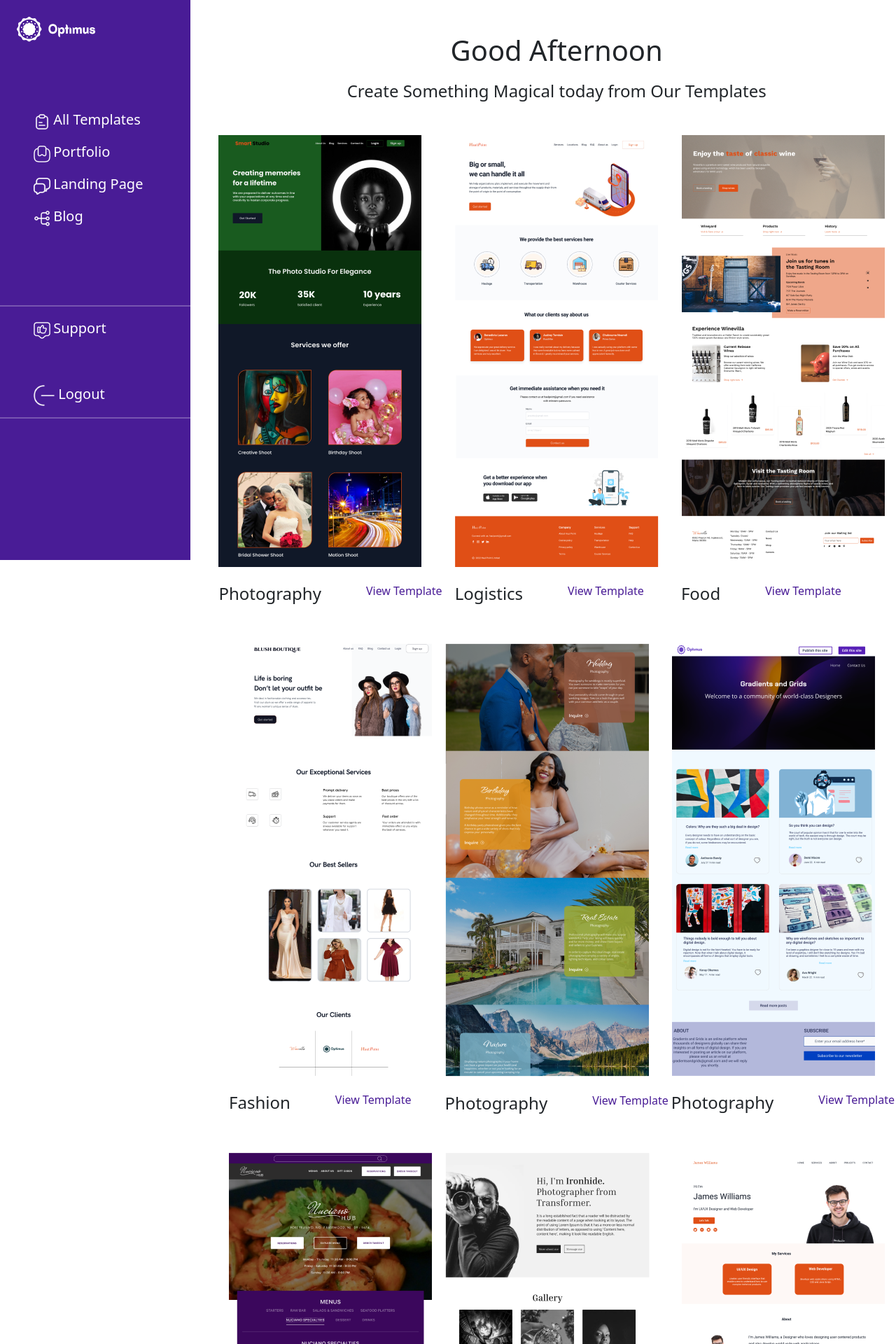
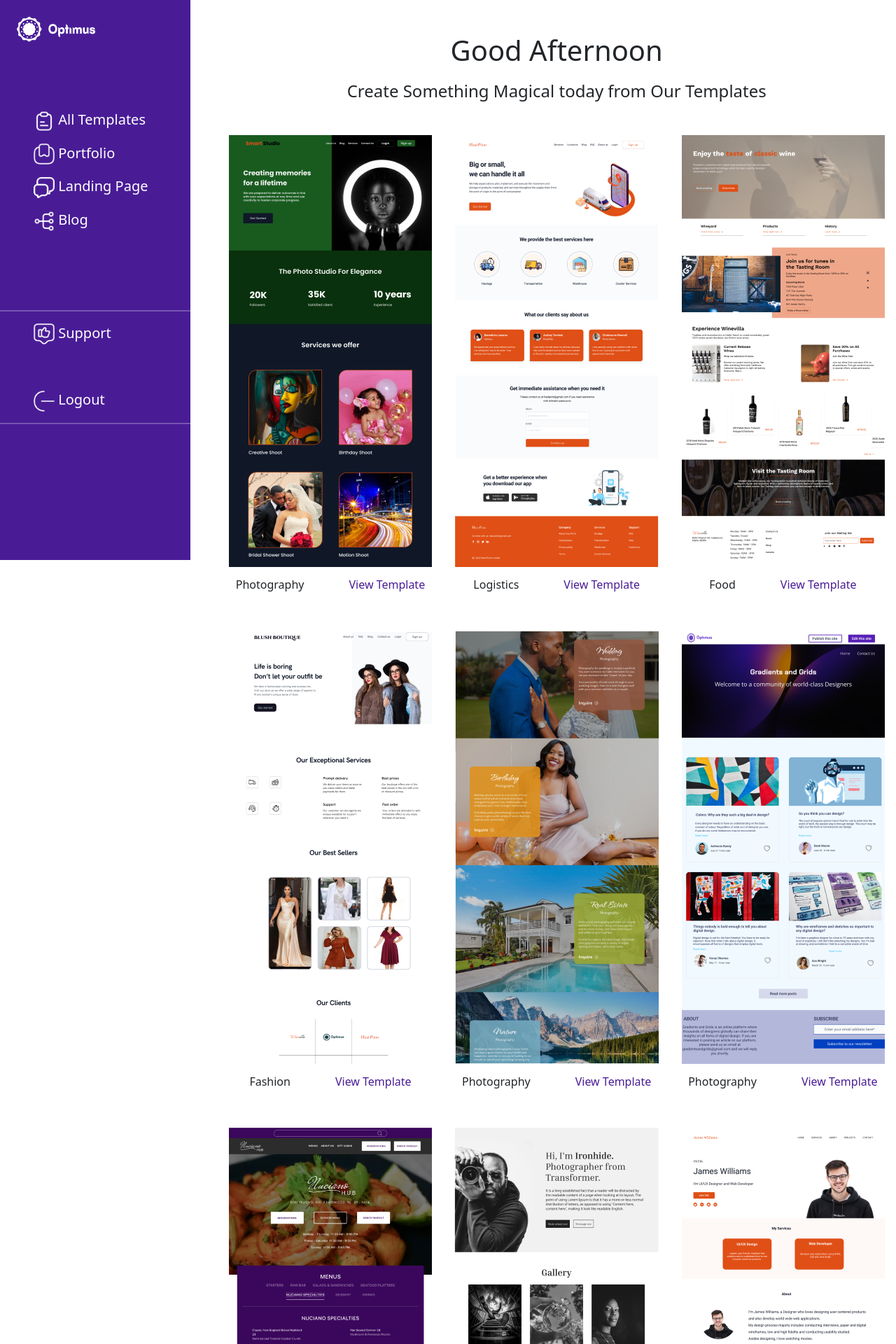
Before and after one commit to zuri-training/my-cms-pjt19, a Django app: page /home in a window 1280 px wide. Shown: the top 1920 px of the page at 70% size. Run offline with Django 3.2, Linux system fonts and the light colour scheme; some libraries are stand-ins or nearby versions.

Commit message:
Updated the edited styles

```diff
--- a/mycms/accounts/static/css/home.css
+++ b/mycms/accounts/static/css/home.css
@@ -1,4 +1,4 @@
-@import url('https://fonts.googleapis.com/css2?family=Sora:wght@400;500;600;700&display=swap');
+@import url("https://fonts.googleapis.com/css2?family=Sora:wght@400;500;600;700&display=swap");
 
 html,
 body,
@@ -356,7 +356,7 @@
 .box-md:hover {
   transform: translateY(-2%);
   transition: 1s linear;
-  }
+}
 
 .box-md > img {
   width: 100%;
--- a/mycms/accounts/templates/allTemplates.html
+++ b/mycms/accounts/templates/allTemplates.html
@@ -13,6 +13,11 @@
 <body>
 
     <div class="sideMenu">
+
+        <div class="toggle-btn">
+            <i class="fa-solid fa-bars"></i>
+         </div>
+
       <a href="/home">
         <div class="top-header m-4">
           <div><img src="{% static '/images/assets/Group 59933.png'%}" alt=""></div>
@@ -21,36 +26,53 @@
       </a>
 
        <div class="side-menu-nav p-5">
+
             <div class="mb-3 side-links" >
+               <a href="/home" class="side-menu-link">
                     <span><img src="{%  static 'images/assets/note.png'%}" alt="" class="icon"></span>
-            <a href="/home" class="side-menu-link">All Templates</a>
+                    <span class="link-text">All Templates</span>
+               </a>
             </div>
+
             <div class="mb-3 side-links">
+                <a  href="/home/portfolio" class="side-menu-link">
                     <span><img src="{%  static 'images/assets/Group 59834.png'%}" class="icon" alt=""></span>
-            <a href="/home/portfolio" class="side-menu-link">Portfolio</a>
+                    <span class="link-text">Portfolio</span>
+                </a>
+            </div>
 
+            <div class="mb-3 side-links">
+                <a href="/home/landingPage" class="side-menu-link">
+                    <span><img src="{%  static 'images/assets/Group 59847.png'%}" class="icon" alt=""></span>
+                    <span class="link-text"> Landing Page</span>
+                </a>
             </div>
+
             <div class="mb-3 side-links">
-            <span><img src="{%  static 'images/assets/Group 59847.png'%}" class="icon" alt=""></span>
-            <a href="/home/landingpages" class="side-menu-link"> Landing Page</a>
+
+               <a href="/home/blogs" class="side-menu-link">
+                    <span><img src="{%  static 'images/assets/data.png'%}" class="icon" alt=""></span>
+                    <span class="link-text" >Blog</span>
+               </a>
             </div>
-          <div class="mb-3 side-links">
-            <span><img src="{%  static 'images/assets/data.png'%}" class="icon" alt=""></span>
-            <a href="/home/blogs" class="side-menu-link">Blog</a>
-          </div>
+
          </div>
       <hr class="line">
 
       <div class="down-menu-nav px-5">
         <div class="mb-3 side-links">
+            <a href="/home/support" class="side-menu-link">
                 <span><img src="{%  static 'images/assets/Group 59838.png'%}" class="icon" alt=""></span>
-            <a href="/home/support" class="side-menu-link">Support</a>
+                <span class="link-text" >Support</span>
+            </a>
         </div>
     </div>
 
        <div class="logout px-5 side-links ">
+            <a href="/logout" class="side-menu-link">
                 <span><img src="{%  static 'images/assets/Group 59846.png'%}" class="icon" alt=""></span>
-        <a href="/logout" class="side-menu-link">Logout</a>
+                <span class="link-text" >Logout</span>
+            </a>
         </div>
 
       <hr class="line">
@@ -71,101 +93,113 @@
         <p class="text-center top-para">Create Something Magical today from Our Templates </p>
 
         <div class="templateContainers">
-            <div>
-                <img src="{%  static 'images/assets/Frame 59936 1.png'%}" alt="">
+            <div class="template">
+                <img src="{%  static 'images/assets/Frame 59936 1.png'%}" class="temp-image" alt="">
 
                 <div class="template-text">
-                    <h3 class="fs-4">Photography</h3>
+                    <h3>Photography</h3>
                     <h3 class="view">View Template</h3>
+                    <div class="eye-view"><i class="fa-solid fa-eye"></i></div>
+                </div>
+            </div>
+
+            <div class="template">
+                <img src="{%  static 'images/assets/Logistics1 1.png'%}" class="temp-image" alt="">
+                <div  class="template-text">
+                    <h3 >Logistics</h3>
+                    <h3 class="view">View Template</h3>
+                    <div class="eye-view"><i class="fa-solid fa-eye"></i></div>
+                </div>
+            </div>
+
+            <div class="template">
+                <img src="{%  static 'images/assets/Food (Beverages)2 1.png'%}" class="temp-image" alt="">
+                <div  class="template-text">
+                    <h3>Food</h3>
+                    <h3 class="view">View Template</h3>
+                    <div class="eye-view"><i class="fa-solid fa-eye"></i></div>
+                </div>
+            </div>
+
+            <div class="template">
+                <img src="{%  static 'images/assets/Fashion landing page1 1.png'%}" alt="" class="temp-image" >
+                <div  class="template-text">
+                    <h3>Fashion</h3>
+                    <h3 class="view">View Template</h3>
+                    <div class="eye-view"><i class="fa-solid fa-eye"></i></div>
+                </div>
+            </div>
+
+            <div class="template">
+                <img src="{%  static 'images/assets/photography porfolio.png'%}" class="temp-image" alt="">
+                <div  class="template-text" >
+                    <h3>Photography</h3>
+                    <h3 class="view">View Template</h3>
+                    <div class="eye-view"><i class="fa-solid fa-eye"></i></div>
+                </div>
+            </div>
+
+            <div class="template">
+                <img src="{%  static 'images/assets/Design1 1.png'%}" class="temp-image" alt="">
+                <div  class="template-text">
+                    <h3>Photography</h3>
+                    <h3 class="view">View Template</h3>
+                    <div class="eye-view"><i class="fa-solid fa-eye"></i></div>
+                </div>
+            </div>
+
+            <div class="template">
+                <img src="{%  static 'images/assets/FOOD LANDING PAGE1 1.png'%}" class="temp-image" alt="">
+                <div  class="template-text">
+                    <h3>Food</h3>
+                    <h3 class="view">View Template</h3>
+                    <div class="eye-view"><i class="fa-solid fa-eye"></i></div>
+                </div>
+            </div>
+
+            <div class="template">
+                <img src="{%  static 'images/assets/Frame 60687 1.png'%}" class="temp-image" alt="">
+                <div  class="template-text">
+                    <h3>Photography</h3>
+                    <h3 class="view">View Template</h3>
+                    <div class="eye-view"><i class="fa-solid fa-eye"></i></div>
+                </div>
+            </div>
+
+            <div class="template">
+                <img src="{%  static 'images/assets/Design port 1.png'%}" class="temp-image" alt="">
+                <div  class="template-text">
+                    <h3>Design</h3>
+                    <h3 class="view">View Template</h3>
+                    <div class="eye-view"><i class="fa-solid fa-eye"></i></div>
+                </div>
+
+            </div>
+
+            <div class="template">
+                <img src="{%  static 'images/assets/blog 3 1.png'%}" class="temp-image" alt="">
+                <div  class="template-text">
+                    <h3>Photography</h3>
+                    <h3 class="view">View Template</h3>
+                    <div class="eye-view"><i class="fa-solid fa-eye"></i></div>
+                </div>
+            </div>
+
+            <div class="template">
+                <img src="{%  static 'images/assets/Design1 1.png'%}" class="temp-image" alt="">
+                <div  class="template-text">
+                    <h3>Photography</h3>
+                    <h3 class="view">View Template</h3>
+                    <div class="eye-view"><i class="fa-solid fa-eye"></i></div>
                 </div>
             </div>
 
             <div>
-                <img src="{%  static 'images/assets/Logistics1 1.png'%}" alt="">
+                <img src="{%  static 'images/assets/Food1 1.png'%}" class="temp-image" alt="">
                 <div  class="template-text">
-                    <h3 class="fs-4">Logistics</h3>
+                    <h3>Food</h3>
                     <h3 class="view">View Template</h3>
-                </div>
-            </div>
-
-            <div>
-                <img src="{%  static 'images/assets/Food (Beverages)2 1.png'%}" alt="">
-                <div  class="template-text">
-                    <h3 class="fs-4">Food</h3>
-                    <h3 class="view">View Template</h3>
-                </div>
-            </div>
-
-            <div>
-                <img src="{%  static 'images/assets/Fashion landing page1 1.png'%}" alt="">
-                <div  class="template-text">
-                    <h3 class="fs-4">Fashion</h3>
-                    <h3 class="view">View Template</h3>
-                </div>
-            </div>
-
-            <div>
-                <img src="{%  static 'images/assets/photography porfolio.png'%}" alt="">
-                <div  class="template-text" >
-                    <h3 class="fs-4">Photography</h3>
-                    <h3 class="view">View Template</h3>
-                </div>
-            </div>
-
-            <div>
-                <img src="{%  static 'images/assets/Design1 1.png'%}" alt="">
-                <div  class="template-text">
-                    <h3 class="fs-4">Photography</h3>
-                    <h3 class="view">View Template</h3>
-                </div>
-            </div>
-
-            <div>
-                <img src="{%  static 'images/assets/FOOD LANDING PAGE1 1.png'%}" alt="">
-                <div  class="template-text">
-                    <h3 class="fs-4">Food</h3>
-                    <h3 class="view">View Template</h3>
-                </div>
-            </div>
-
-            <div>
-                <img src="{%  static 'images/assets/Frame 60687 1.png'%}" alt="">
-                <div  class="template-text">
-                    <h3 class="fs-4">Photography</h3>
-                    <h3 class="view">View Template</h3>
-                </div>
-            </div>
-
-            <div>
-                <img src="{%  static 'images/assets/Design port 1.png'%}" alt="">
-                <div  class="template-text">
-                    <h3 class="fs-4 ">Design</h3>
-                    <h3 class="view">View Template</h3>
-                </div>
-
-            </div>
-
-            <div>
-                <img src="{%  static 'images/assets/blog 3 1.png'%}" alt="">
-                <div  class="template-text">
-                    <h3 class="fs-4">Photography</h3>
-                    <h3 class="view">View Template</h3>
-                </div>
-            </div>
-
-            <div>
-                <img src="{%  static 'images/assets/Design1 1.png'%}" alt="">
-                <div  class="template-text">
-                    <h3 class="fs-4">Photography</h3>
-                    <h3 class="view">View Template</h3>
-                </div>
-            </div>
-
-            <div>
-                <img src="{%  static 'images/assets/Food1 1.png'%}" alt="">
-                <div  class="template-text">
-                    <h3 class="fs-4">Food</h3>
-                    <h3 class="view">View Template</h3>
+                    <div class="eye-view"><i class="fa-solid fa-eye"></i></div>
                 </div>
             </div>
 
@@ -173,5 +207,6 @@
 
     </main>
 
+    <script src="{ % static '/js/script.js' % }"></script>
 </body>
 </html>
```
Also changed, not shown: mycms/accounts/templates/registration/login.html (+11 -3 lines), mycms/accounts/templates/registration/signup.html (+8 -3 lines). Lines whose indentation alone changed are shown as unchanged.
